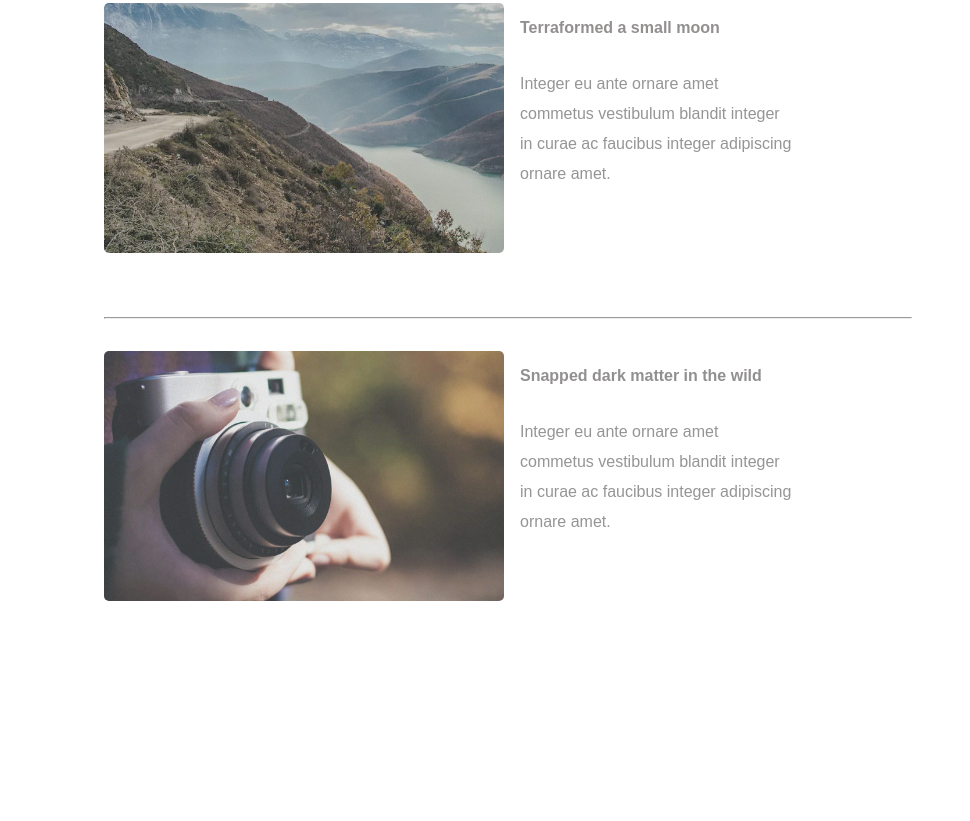
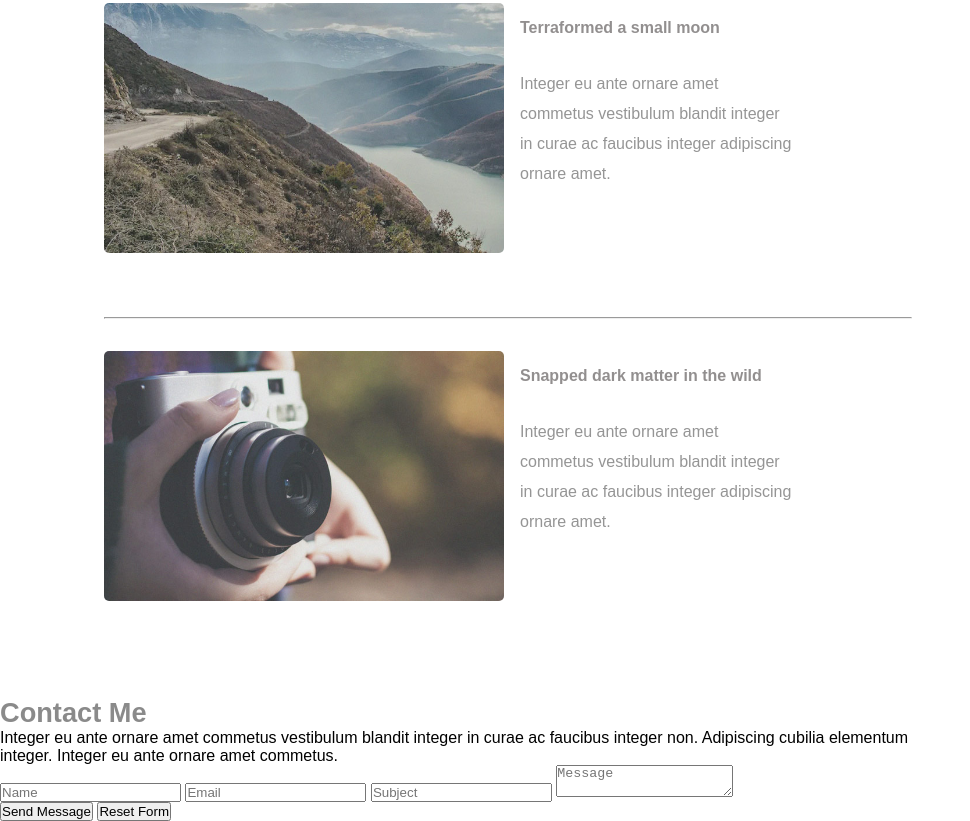
Before and after one commit to ginggk/html5-flex, a plain HTML site: page index.html in a window 1280 px wide. Shown: the part 1760-2581 px from the top of the page, without its empty margins (0-970 px from the left). Before the commit the page ends 2425 px from the top, so only its background shows below. Drawn offline with Linux system fonts and the light colour scheme.

Commit message:
added contact section

```diff
--- a/index.html
+++ b/index.html
@@ -79,8 +79,22 @@
                             in curae ac faucibus integer adipiscing ornare amet.</p>
                     </div>
                 </div>
-
-
+            </section>
+            <section id="fourth-section">
+                <p class="text-description">Contact Me</p>
+                <p class="less-padding">Integer eu ante ornare amet commetus vestibulum blandit integer in
+                    curae ac faucibus integer non. Adipiscing cubilia elementum integer. Integer eu ante ornare amet
+                    commetus.</p>
+                <form id="contact-form">
+                    <input class=" name-input " for="name" type="text" placeholder="Name">
+                    <input class=" email-input " for="email" type="text" placeholder="Email">
+                    <input class=" subject-input" for="subject" type="text" placeholder="Subject">
+                    <textarea class=" message-input" for="message" type="text" placeholder="Message"></textarea>
+                </form>
+                <div class="button-holder">
+                    <button class="send-message" type="submit">Send Message</button>
+                    <button class="reset-form" type="button">Reset Form</button>
+                </div>
 
             </section>
         </div>
@@ -94,13 +108,13 @@
         <p class="description "><i>I got reprogrammed with Flexbox </i></p>
         <p class="description padding-desc"><i>and now I'm totally cray.</i></p>
         <ul class="flex-links">
-            <li><a class="link-text " href="#">About</a></li>
+            <li><a class="link-text " href="#first-section">About</a></li>
             <hr class="line-color">
-            <li><a class="link-text " href="#">Things I can Do</a></li>
+            <li><a class="link-text " href="#second-section">Things I can Do</a></li>
             <hr class="line-color">
-            <li><a class="link-text " href="#">A Few Accomplishments</a></li>
+            <li><a class="link-text " href="#third-section">A Few Accomplishments</a></li>
             <hr class="line-color">
-            <li><a class="link-text " href="#">Contact</a></li>
+            <li><a class="link-text " href="#fourth-section">Contact</a></li>
         </ul>
         <!-- <div class="contacts-holder"> -->
         <footer class="contacts">
```
